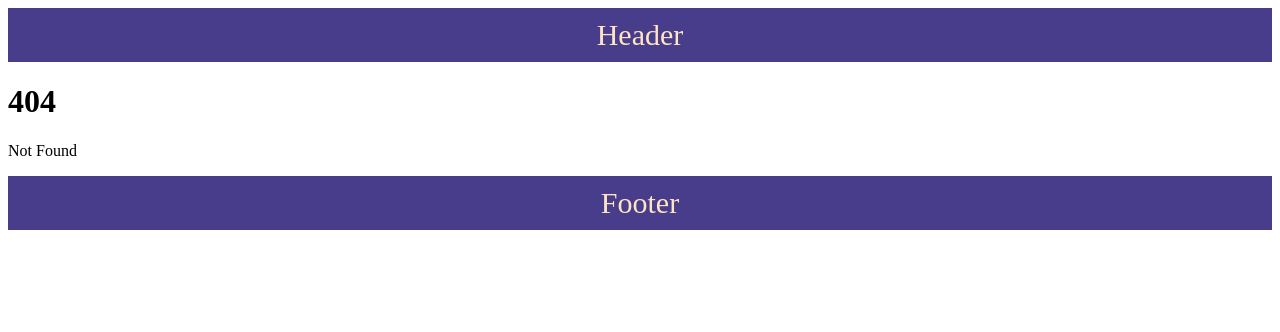
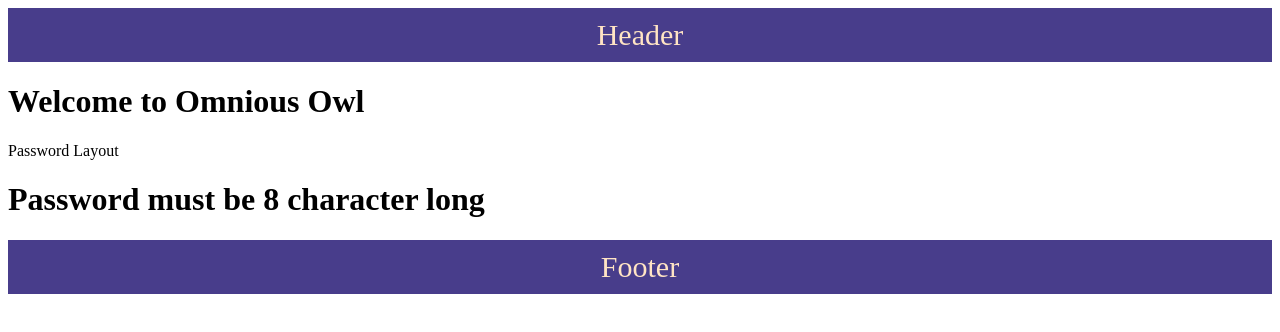
Before and after one commit to mirsahib/svelte-ominous-owl, a SvelteKit app: page /password/info in a window 1280 px wide. Before the commit this address had no page. Shown: the top 332 px of the page. Built offline with nearby package versions, Linux system fonts and the light colour scheme.

Commit message:
:hammer: Add break out of layout

```diff
--- /dev/null
+++ b/src/routes/(auth)/password/+layout.svelte
@@ -0,0 +1,2 @@
+<p>Password Layout</p>
+<slot/>
--- /dev/null
+++ b/src/routes/(auth)/password/forgot/+page@(auth).svelte
@@ -0,0 +1 @@
+<h1>Forgot Password</h1>
--- /dev/null
+++ b/src/routes/(auth)/password/info/+page.svelte
@@ -0,0 +1 @@
+<h1>Password must be 8 character long</h1>
--- /dev/null
+++ b/src/routes/(auth)/password/reset/+page@(auth).svelte
@@ -0,0 +1 @@
+<h1>Reset Password</h1>
```
